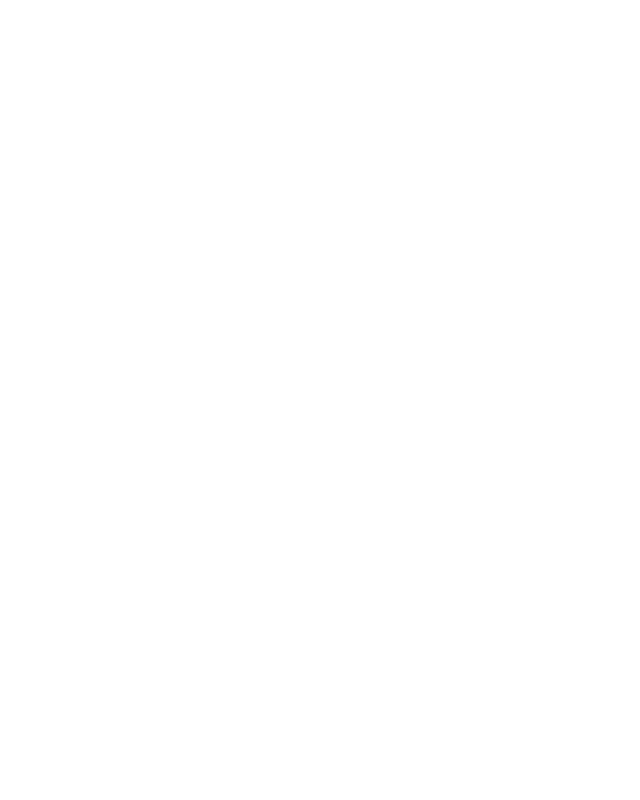
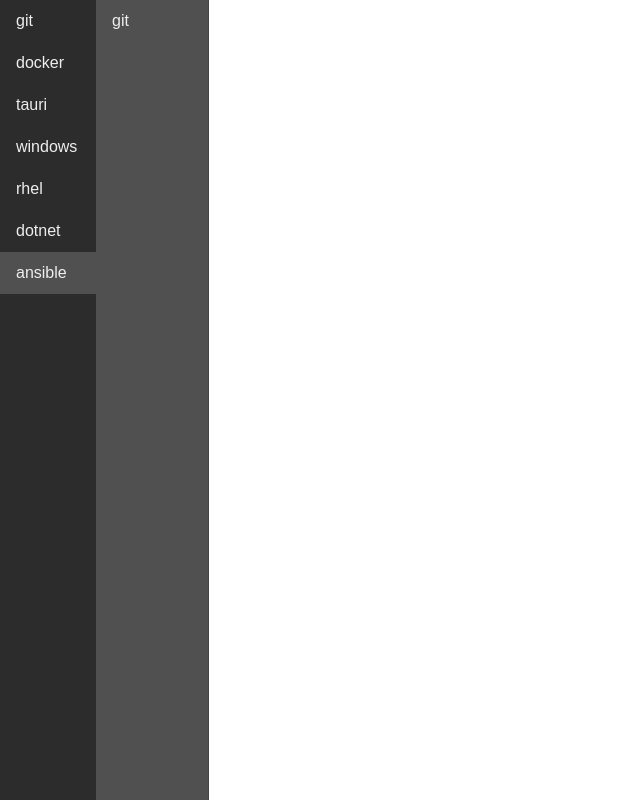
Before and after one commit to theneilproject/keyboard-auto-typing-app, a React (Vite) app: page /ansible in a window 1280 px wide. Before the commit this address had no page. Shown: the whole page, without its empty margins (0-640 px from the left). Built offline with nearby package versions, Linux system fonts and the light colour scheme.

Commit message:
- Ansible 추가

```diff
--- /dev/null
+++ b/src/pages/tab-ansible/AnsibleTab.jsx
@@ -0,0 +1,9 @@
+import PageTabZustandLayout from "@/components/custom/PageTabZustandLayout.jsx";
+
+const DockerTab = () => {
+  return (
+    <PageTabZustandLayout name="ansible"/>
+  );
+};
+
+export default DockerTab;
--- a/src/routes/rootConfig.js
+++ b/src/routes/rootConfig.js
@@ -5,6 +5,7 @@
 import {tauriCommands} from "@/store/tauri.js";
 import {rhelCommands} from "@/store/rhel.js";
 import {dotnetCommands} from "@/store/dotnet.js";
+import {ansibleCommands} from "@/store/ansible.js";
 
 export const routes = [
   {
@@ -60,5 +61,14 @@
     component: lazy(() => import('@/pages/tab-dotnet/DotnetTab.jsx')),
     commands: (sub) => dotnetCommands.filter(w => w.name === sub && w.commands)[0],
     child: dotnetCommands
+  },
+  {
+    id: 1127,
+    name: 'ansible',
+    path: 'ansible',
+    fullPath: '/ansible',
+    component: lazy(() => import('@/pages/tab-ansible/AnsibleTab.jsx')),
+    commands: (sub) => ansibleCommands.filter(w => w.name === sub && w.commands)[0],
+    child: ansibleCommands
   }
 ]
--- /dev/null
+++ b/src/store/ansible.js
@@ -0,0 +1,37 @@
+export const ansibleCommands = [
+  {
+    name: 'ansible',
+    commands: [
+      {
+        id: 152,
+        name: 'test',
+        command: 'ansible -m ping all',
+        detail: '모든 호스트에 ping 모듈을 실행합니다.'
+      },
+      {
+        id: 153,
+        name: 'syntax-check',
+        command: `ansible-playbook -i ^{inventory} ^{playbook} --syntax-check`,
+        detail: 'ansible-playbook 문법을 검사합니다.'
+      },
+      {
+        id: 154,
+        name: 'check',
+        command: `ansible-playbook -i ^{inventory} ^{playbook} --check`,
+        detail: 'ansible-playbook을 실행하지 않고, 변경사항을 확인합니다.'
+      },
+      {
+        id: 155,
+        name: 'run',
+        command: `ansible-playbook -i ^{inventory} ^{playbook}`,
+        detail: 'ansible-playbook을 실행합니다.'
+      },
+      {
+        id: 156,
+        name: 'run tag',
+        command: `ansible-playbook -i ^{inventory} ^{playbook} --tags ^{tag}`,
+        detail: '특정 태그만 실행합니다.'
+      }
+    ]
+  }
+]
--- a/src/store/docker.js
+++ b/src/store/docker.js
@@ -105,6 +105,12 @@
         detail: '컨테이너 내부에 접속합니다.'
       },
       {
+        id: 21261,
+        name: 'run exec',
+        command: 'docker run -it --entrypoint ^{imageName} /bin/bash',
+        detail: '이미지를 실행하고, 컨테이너 내부에 접속합니다.'
+      },
+      {
         id: 2127,
         name: 'system prune',
         command: 'docker system prune -a',
```
